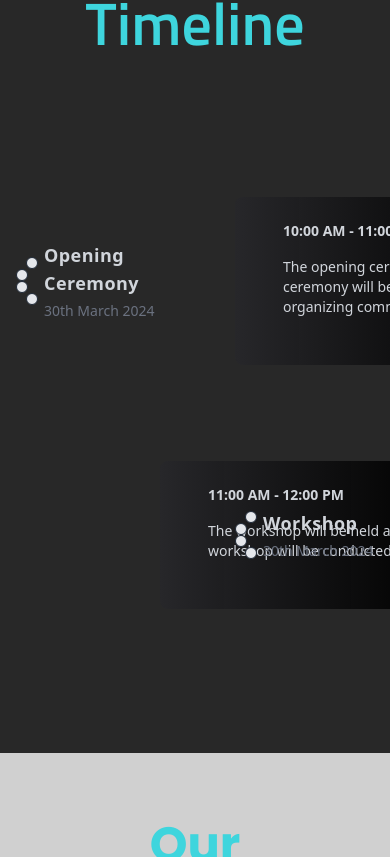
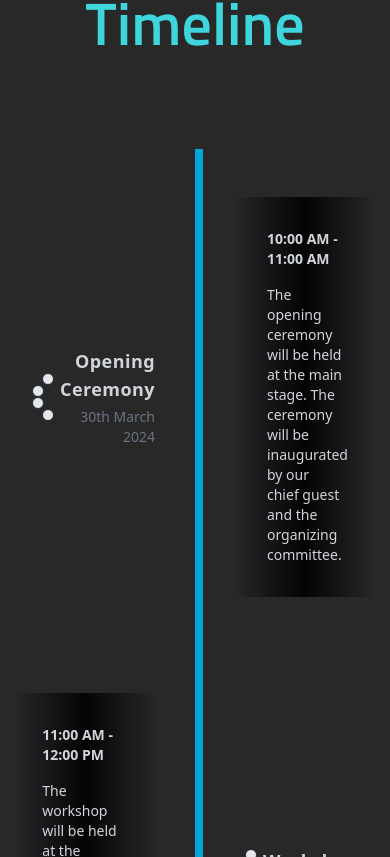
Before and after one commit to dipesh2508/ieee-delhi-hackquest, a Next.js app: page / in a window 390 px wide. Shown: the part 3067-3924 px from the top of the page. Built offline with nearby package versions, Linux system fonts and the light colour scheme.

Commit message:
feat:Timeline responsive

```diff
--- a/src/components/shared/TimelineCard.tsx
+++ b/src/components/shared/TimelineCard.tsx
@@ -18,7 +18,7 @@ const TimelineCard: React.FC<ITimelineCardProps> = ({
 }) => {
   return (
     <div className="container relative grid grid-cols-2 gap-20 px-4 md:px-6">
-      <div className="absolute left-1/2 hidden h-full w-2 bg-secondary lg:block"></div>
+      <div className="absolute left-1/2 h-full w-2 bg-secondary"></div>
 
       <div
         className={clsx(
@@ -28,7 +28,7 @@ const TimelineCard: React.FC<ITimelineCardProps> = ({
       items-center
       gap-4`,
           left && "order-last justify-start",
-          !left && "justify-end",
+          !left && "ml-12 md:ml-0 justify-end text-right",
         )}
       >
         <div className="grid grid-rows-4 items-center justify-center text-center">
@@ -46,8 +46,13 @@ const TimelineCard: React.FC<ITimelineCardProps> = ({
         </div>
       </div>
 
-      <Card className={clsx(`col-span-1 my-12 w-[500px] p-6`, left && 'order-first place-items-end ml-36')}>
-        <CardContent className="flex flex-col gap-4 text-sm text-gray-300">
+      <Card
+        className={clsx(
+          `col-span-1 my-12 p-6 md:w-[500px]`,
+          left && "order-first place-items-end md:ml-36",
+        )}
+      >
+        <CardContent className="flex flex-col gap-4 p-2 text-sm text-gray-300">
           <div className="font-semibold">{time}</div>
           <p>{description}</p>
         </CardContent>
```
